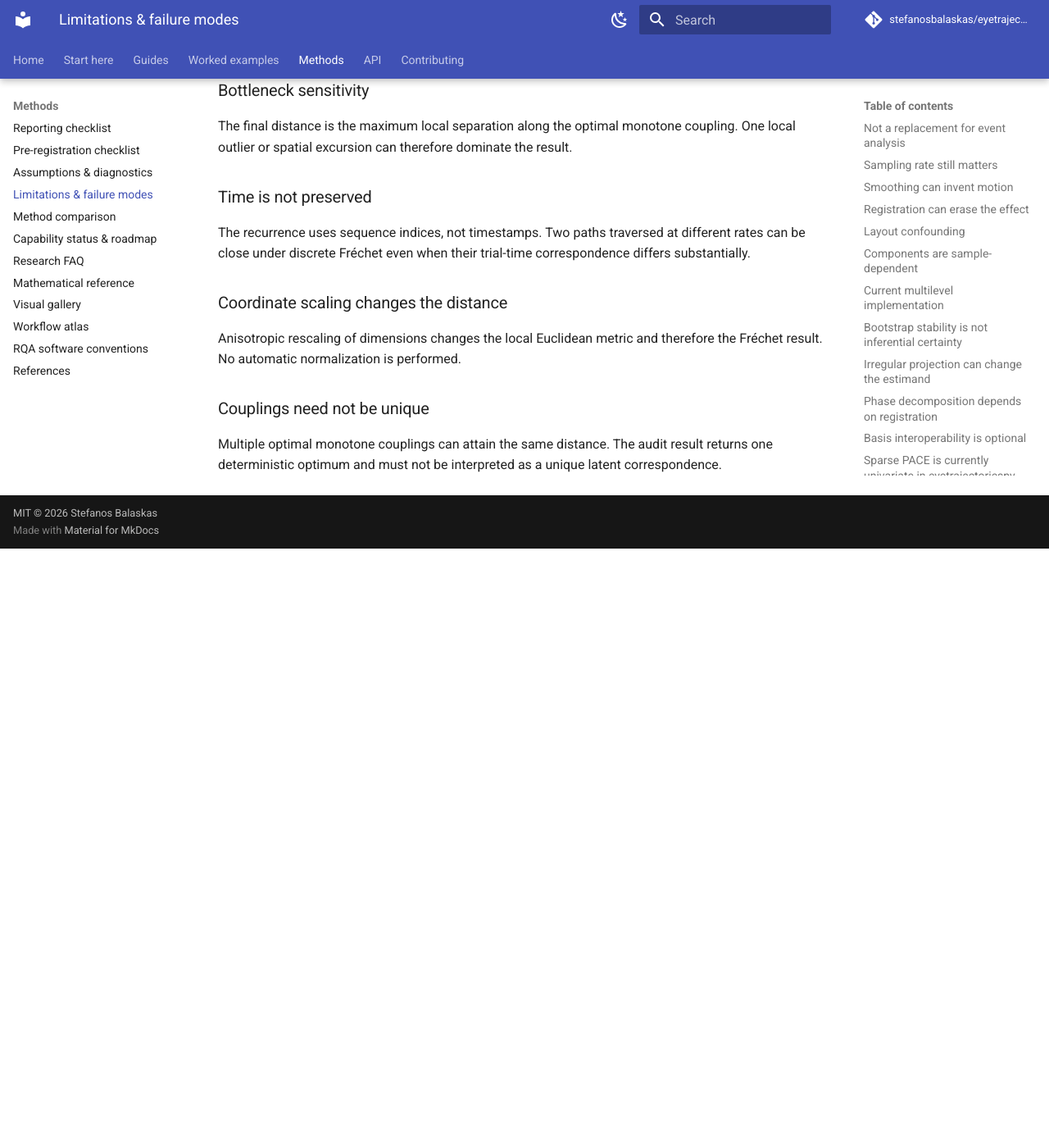
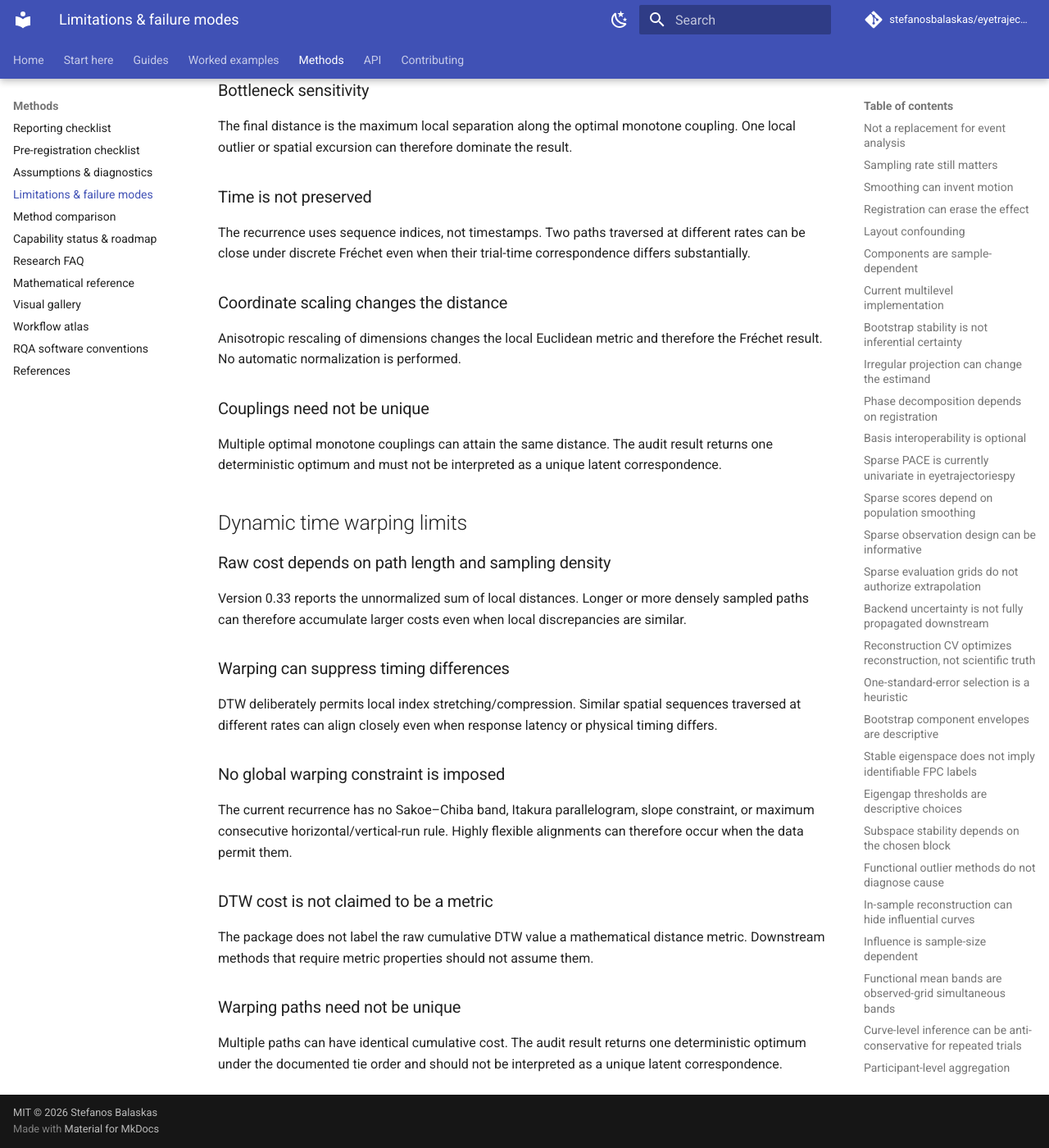
Before and after one commit to stefanosbalaskas/eyetrajectoriespy, an MkDocs documentation site: the page built from docs/methods/limitations.md, in a window 1280 px wide and 1400 px high, scrolled down 25995 px. Shown: the whole window at 82% size. Built offline with MkDocs 1.6.1 and Material for MkDocs 9.7.7, drawn with Linux system fonts in a browser that asks for light colours; comment, search, counter and statistics services are not loaded; before the commit the page ends 26664 px from its top, so only the background shows below that.

Commit message:
Add ## Dynamic time warping limits guidance

```diff
--- a/docs/methods/limitations.md
+++ b/docs/methods/limitations.md
@@ -725,3 +725,26 @@ Anisotropic rescaling of dimensions changes the local Euclidean metric and there
 ### Couplings need not be unique
 
 Multiple optimal monotone couplings can attain the same distance. The audit result returns one deterministic optimum and must not be interpreted as a unique latent correspondence.
+
+
+## Dynamic time warping limits
+
+### Raw cost depends on path length and sampling density
+
+Version 0.33 reports the unnormalized sum of local distances. Longer or more densely sampled paths can therefore accumulate larger costs even when local discrepancies are similar.
+
+### Warping can suppress timing differences
+
+DTW deliberately permits local index stretching/compression. Similar spatial sequences traversed at different rates can align closely even when response latency or physical timing differs.
+
+### No global warping constraint is imposed
+
+The current recurrence has no Sakoe–Chiba band, Itakura parallelogram, slope constraint, or maximum consecutive horizontal/vertical-run rule. Highly flexible alignments can therefore occur when the data permit them.
+
+### DTW cost is not claimed to be a metric
+
+The package does not label the raw cumulative DTW value a mathematical distance metric. Downstream methods that require metric properties should not assume them.
+
+### Warping paths need not be unique
+
+Multiple paths can have identical cumulative cost. The audit result returns one deterministic optimum under the documented tie order and should not be interpreted as a unique latent correspondence.
```
